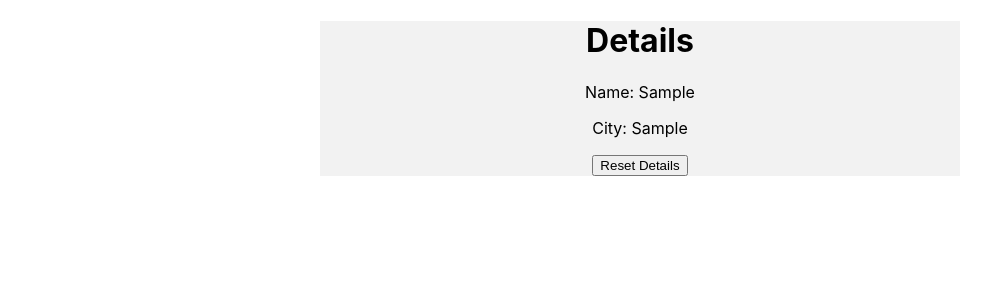
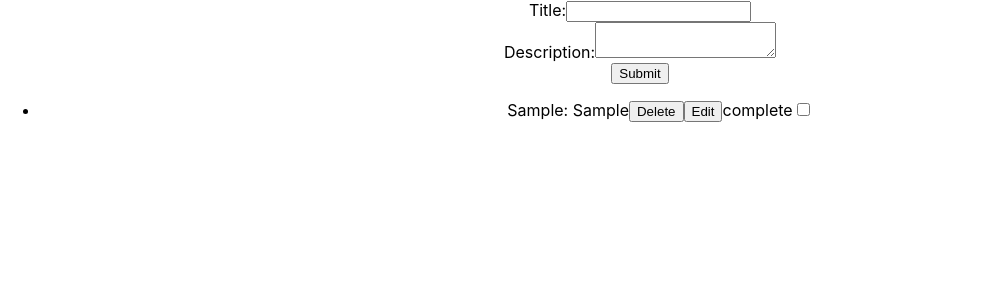
Before and after one commit to patelarun/git-demo, a React (Create React App) app: page / in a window 1280 px wide. Both pictures are taken after typing "Sample", "Sample" into the empty fields and a click on the button "Submit". Shown: the top 300 px of the page, without its empty margins (0-1000 px from the left). Built offline with nearby package versions, Linux system fonts and the light colour scheme.

Commit message:
Add todo example feature

```diff
--- a/src/App.js
+++ b/src/App.js
@@ -1,10 +1,10 @@
 import './App.css';
-import UserDetail from './UserDetail';
+import Todo from './Todo';
 
 function App(props) {
   return (
     <div className="App">
-      <UserDetail />
+      <Todo />
     </div>
   );
 }
--- /dev/null
+++ b/src/Todo/TodoForm.js
@@ -0,0 +1,28 @@
+import React from 'react';
+
+export default class TodoForm extends React.Component {
+  render () {
+    const { todo, updatingTodoIndex } = this.props;
+    return (
+      <div>
+        <form onSubmit={this.props.handleSubmit}>
+          <div>
+            <label>
+              Title:
+              <input name="title" value={todo.title} onChange={this.props.handleChangeInput} />
+            </label>
+          </div>
+          <div>
+            <label>
+              Description:
+              <textarea name="description" value={todo.description} onChange={this.props.handleChangeInput} />
+            </label>
+          </div>
+          <div>
+            <button type="submit">{updatingTodoIndex ? 'Update' : 'Submit'}</button>
+          </div>
+        </form>
+      </div>
+    );
+  }
+}
--- /dev/null
+++ b/src/Todo/TodoList.js
@@ -0,0 +1,31 @@
+import React from 'react';
+
+export default class TodoList extends React.Component {
+  render () {
+    return (
+      <div>
+        <ul>
+          {this.props.todos.map((todo, todoIndex) => (
+            <li>
+              <span>
+                {todo.title}: {todo.description}
+              </span>
+              <span>
+                <button onClick={() => this.props.handleDelete(todoIndex)}>Delete</button>
+                <button onClick={() => this.props.handleEdit(todoIndex)}>Edit</button>
+                <label>
+                  complete
+                  <input
+                    type="checkbox"
+                    checked={todo.completed}
+                    onClick={(event) => this.props.handleComplete(event, todoIndex)}
+                  />
+                </label>
+              </span>
+            </li>
+          ))}
+        </ul>
+      </div>
+    );
+  }
+}
--- /dev/null
+++ b/src/Todo/index.js
@@ -0,0 +1,76 @@
+import React from 'react';
+import TodoForm from './TodoForm';
+import TodoList from './TodoList';
+
+export default class Todo extends React.Component {
+  initialTodo = { title: '', description: '' };
+
+  constructor () {
+    super();
+    this.state = {
+      todo: this.initialTodo,
+      todos: [],
+      updatingTodoIndex: null,
+    }
+  }
+
+  handleChangeInput = (event) => {
+    const { name, value } = event.target;
+    const todo = { ...this.state.todo, [name]: value };
+    this.setState({ todo });
+  }
+
+  handleSubmitForm = (event) => {
+    event.preventDefault();
+    const { todo, updatingTodoIndex } = this.state;
+    if (!todo.title) return;
+    const todos = [...this.state.todos];
+    if (!updatingTodoIndex && updatingTodoIndex !== 0) {
+      todos.push(todo);
+    } else {
+      todos[updatingTodoIndex] = { ...todo };
+    }
+    this.setState({
+      todos,
+      todo: this.initialTodo,
+      updatingTodoIndex: null,
+    });
+  }
+
+  handleDelete = (todoIndex) => {
+    const newTodosArray = this.state.todos.filter((todo, currentTodoIndex) => currentTodoIndex !== todoIndex);
+    this.setState({ todos: newTodosArray });
+  }
+
+  handleEdit = (todoIndex) => {
+    const todo = { ...this.state.todos[todoIndex] };
+    this.setState({ todo, updatingTodoIndex: todoIndex });
+  }
+
+  handleComplete = (event, todoIndex) => {
+    const newTodosArray = this.state.todos.map((todo, currentTodoIndex) => {
+      if (currentTodoIndex !== todoIndex) return todo;
+      return { ...todo, completed: event.target.checked };
+    });
+    this.setState({ todos: newTodosArray });
+  }
+
+  render () {
+    return (
+      <div>
+        <TodoForm
+          todo={this.state.todo}
+          updatingTodoIndex={this.state.updatingTodoIndex}
+          handleSubmit={this.handleSubmitForm}
+          handleChangeInput={this.handleChangeInput}
+        />
+        <TodoList
+          todos={this.state.todos}
+          handleDelete={this.handleDelete}
+          handleEdit={this.handleEdit}
+          handleComplete={this.handleComplete}
+        />
+      </div>
+    );
+  }
+}
```
